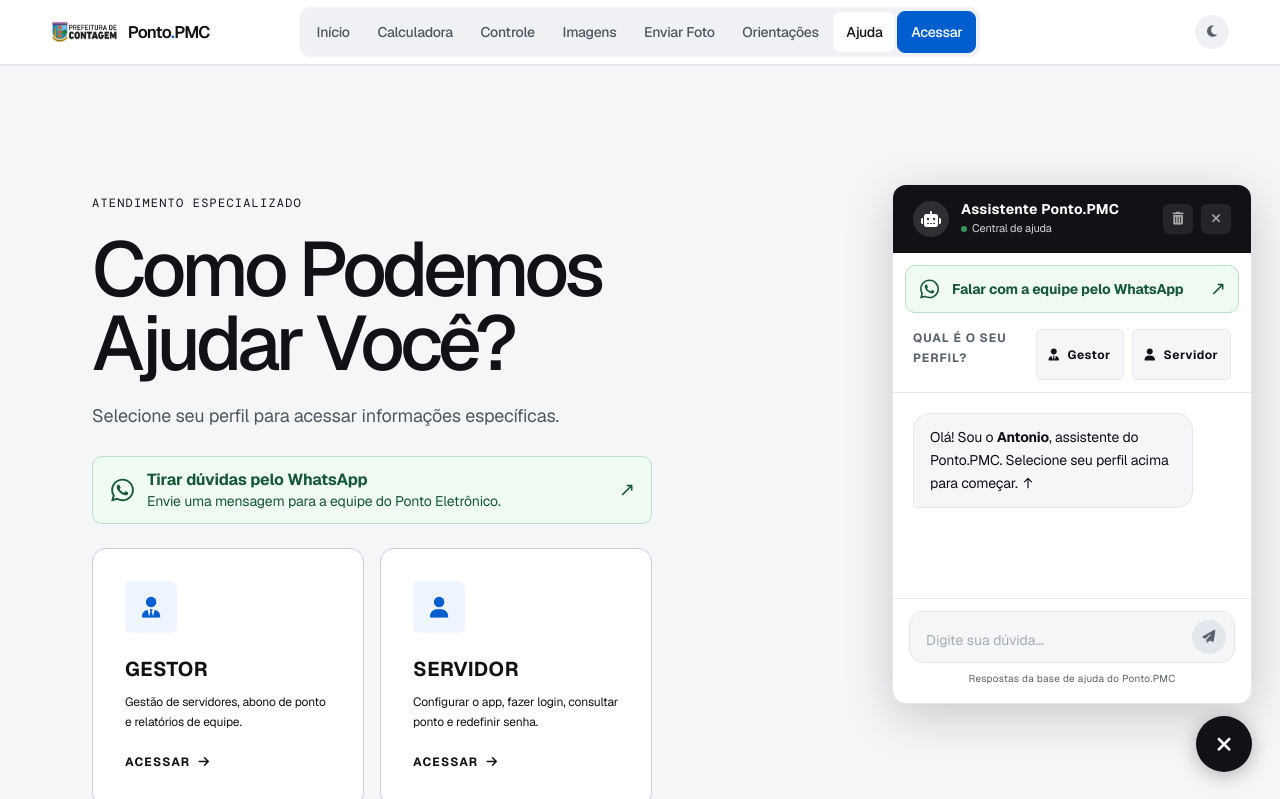
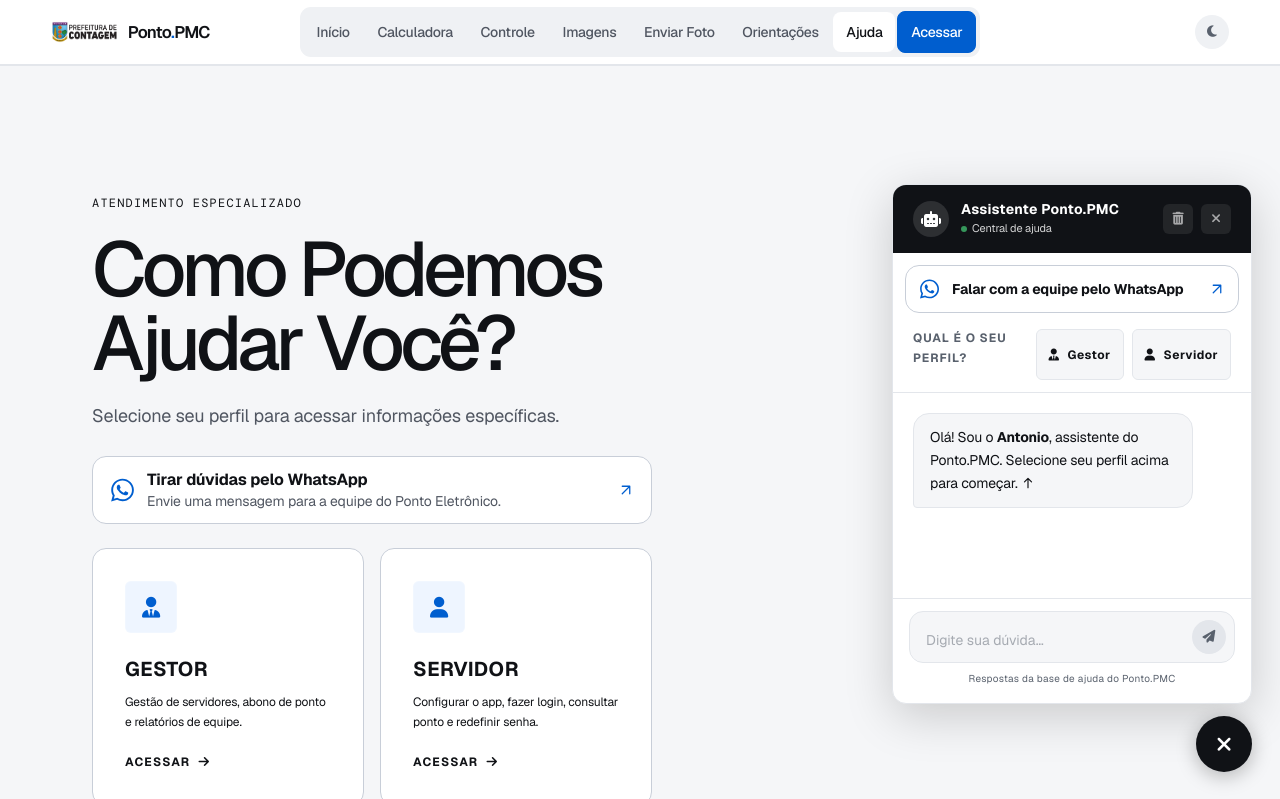
Before and after one commit to ponto-pmc/portal, a plain HTML site: page faq.html in a window 1280 px wide. Both pictures are taken after a click on the button "Abrir assistente de ajuda". Shown: the top 799 px of the page. Drawn offline with nearby package versions, Linux system fonts and the light colour scheme; no server answers; a web font is replaced by a local one.

Commit message:
Add files via upload

```diff
--- a/faq.css
+++ b/faq.css
@@ -20,10 +20,6 @@
 [data-theme="dark"] .hero-band.faq-hero .eyebrow { color: var(--text-muted); }
 
 .help-whatsapp {
-  --whatsapp-text: #175738;
-  --whatsapp-surface: #effbf2;
-  --whatsapp-hover: #ddf5e5;
-  --whatsapp-border: #b9dfc5;
   display: grid;
   grid-template-columns: auto minmax(0, 1fr) auto;
   align-items: center;
@@ -32,29 +28,23 @@
   min-height: 48px;
   padding: var(--sp-3) var(--sp-4);
   margin-bottom: var(--sp-6);
-  border: 1px solid var(--whatsapp-border);
-  border-radius: var(--radius-lg);
-  background: var(--whatsapp-surface);
-  color: var(--whatsapp-text);
+  border: 1px solid var(--border-mid);
+  border-radius: var(--radius-xl);
+  background: var(--surface);
+  color: var(--text-primary);
   line-height: 1.35;
   text-decoration: none;
 }
-[data-theme="dark"] .help-whatsapp {
-  --whatsapp-text: #b6f3c9;
-  --whatsapp-surface: #173026;
-  --whatsapp-hover: #214235;
-  --whatsapp-border: #42745a;
-}
-.help-whatsapp:hover { background: var(--whatsapp-hover); color: var(--whatsapp-text); }
+.help-whatsapp:hover { background: var(--surface-2); border-color: var(--accent); color: var(--text-primary); }
 .help-whatsapp:focus-visible { outline: 2px solid var(--accent); outline-offset: 3px; }
 .help-whatsapp-icon {
   width: 26px;
   height: 26px;
-  background: currentColor;
+  background: var(--accent);
   mask: url('assets/whatsapp.svg') center / contain no-repeat;
 }
-.help-whatsapp-description { display: block; margin-top: 2px; font-size: var(--text-sm); }
-.help-whatsapp-arrow { justify-self: end; font-size: 1.2rem; }
+.help-whatsapp-description { display: block; margin-top: 2px; font-size: var(--text-sm); color: var(--text-secondary); }
+.help-whatsapp-arrow { justify-self: end; width: 18px; height: 18px; color: var(--accent); }
 .chat-whatsapp {
   flex-shrink: 0;
   margin: var(--sp-3) var(--sp-3) 0;
--- a/faq.html
+++ b/faq.html
@@ -5,7 +5,7 @@
   <meta name="viewport" content="width=device-width, initial-scale=1.0" />
   <title>Central de Ajuda</title>
   <link rel="icon" type="image/png" href="https://i.ibb.co/fVRw238j/Ponto-removebg-preview.png" />
-  <link rel="stylesheet" href="faq.css?v=whatsapp" />
+  <link rel="stylesheet" href="faq.css?v=whatsapp-2" />
   <link href="https://cdnjs.cloudflare.com/ajax/libs/font-awesome/6.5.0/css/all.min.css" rel="stylesheet" />
   <link rel="manifest" href="manifest.json" />
   <link rel="apple-touch-icon" href="icons/icon-192.png" />
@@ -69,7 +69,7 @@
             <strong>Tirar dúvidas pelo WhatsApp</strong>
             <span class="help-whatsapp-description">Envie uma mensagem para a equipe do Ponto Eletrônico.</span>
           </span>
-          <span class="help-whatsapp-arrow" aria-hidden="true">↗</span>
+          <svg class="help-whatsapp-arrow" viewBox="0 0 24 24" fill="none" stroke="currentColor" stroke-width="1.7" stroke-linecap="round" stroke-linejoin="round" aria-hidden="true" focusable="false"><path d="M7 17 17 7M7 7h10v10"/></svg>
         </a>
 
         <div class="profile-grid">
@@ -211,7 +211,7 @@
     <a class="help-whatsapp chat-whatsapp" href="https://wa.me/553175130029" target="_blank" rel="noopener noreferrer">
       <span class="help-whatsapp-icon" aria-hidden="true"></span>
       <strong>Falar com a equipe pelo WhatsApp</strong>
-      <span class="help-whatsapp-arrow" aria-hidden="true">↗</span>
+      <svg class="help-whatsapp-arrow" viewBox="0 0 24 24" fill="none" stroke="currentColor" stroke-width="1.7" stroke-linecap="round" stroke-linejoin="round" aria-hidden="true" focusable="false"><path d="M7 17 17 7M7 7h10v10"/></svg>
     </a>
 
     <!-- SELEÇÃO DE PERFIL NO CHAT (mostrada antes de qualquer mensagem) -->
```
Also changed, not shown: index.html (+2 -2 lines).
